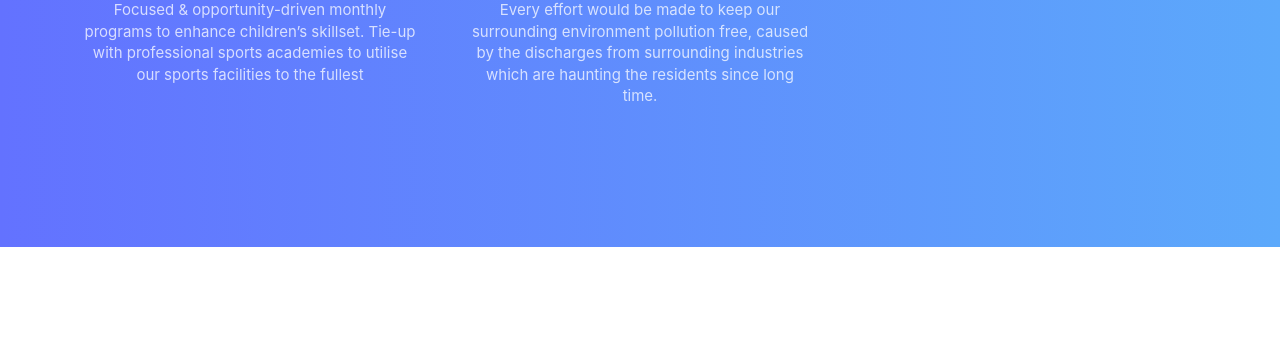
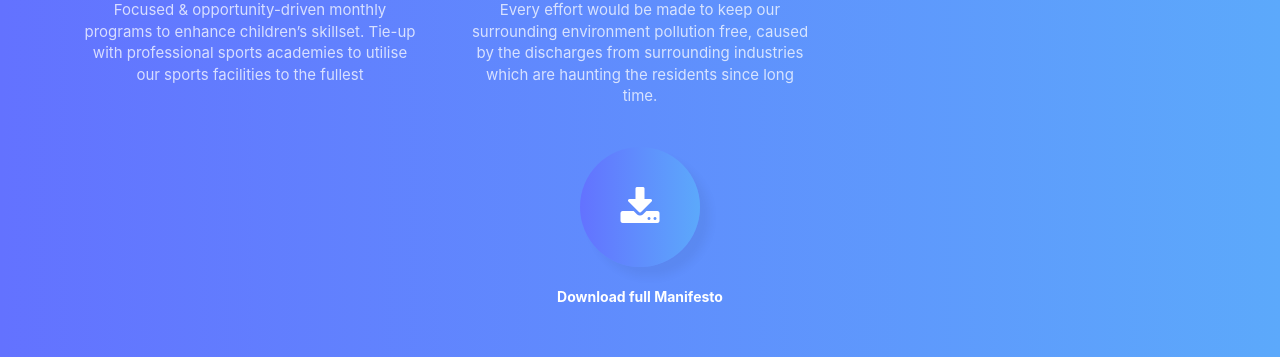
Before and after one commit to ArunKashyap/saptaikyam, a React (Create React App) app: page / in a window 1280 px wide. Shown: the part 3792-4149 px from the top of the page. Built offline with nearby package versions, Linux system fonts and the light colour scheme.

Commit message:
manifesto

```diff
--- a/src/components/services.jsx
+++ b/src/components/services.jsx
@@ -25,6 +25,16 @@ export class Services extends Component {
                 ))
               : "loading"}
           </div>
+          <div>
+            <a href= "img/BPOA Elections Saptaikyam Manifesto .pdf" target="_blank">
+              <i class="fa fa-download" aria-hidden="true"></i>
+            </a>
+          </div>
+          <br>
+          </br>
+          <div className="row">
+            <b>Download full Manifesto</b>
+          </div>
         </div>
       </div>
     );
```
Also changed, not shown: 1 other file (tests, documents, lock files or other folders).
